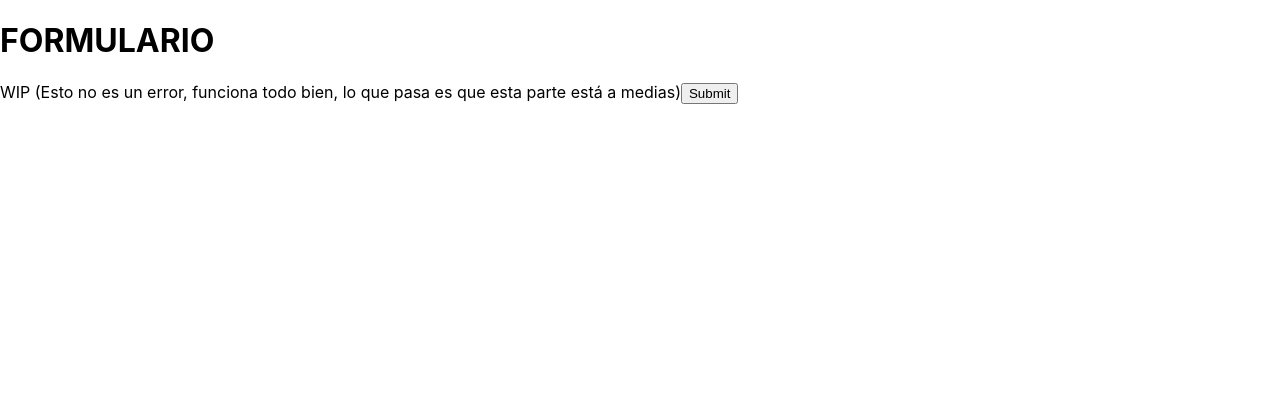
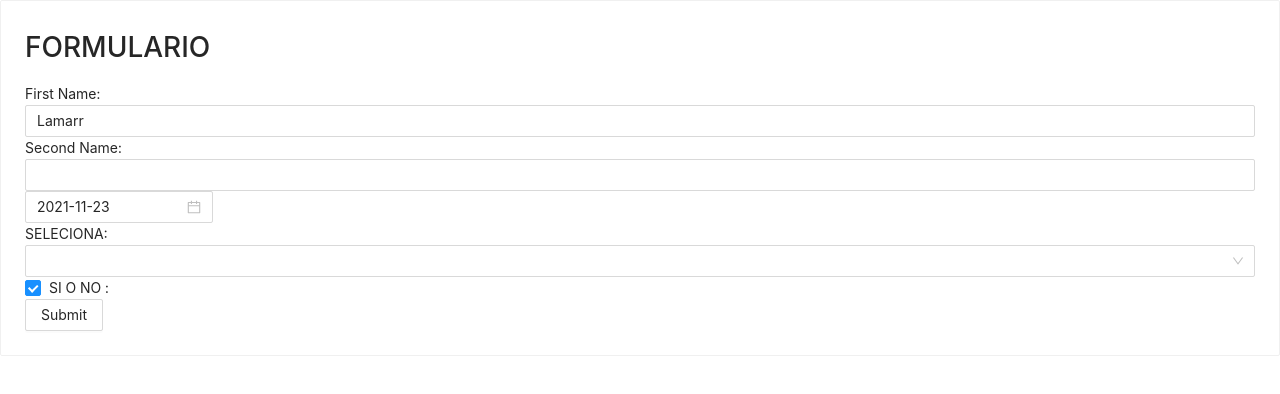
Before and after one commit to protoandgo/formik-schema-generator, a React (Create React App) app: page / in a window 1280 px wide. Shown: the top 394 px of the page. Built offline with nearby package versions, Linux system fonts and the light colour scheme.

Commit message:
add: Visibility and FieldWrapper

```diff
--- a/src/components/FormikBuilder/components/CheckboxInput.tsx
+++ b/src/components/FormikBuilder/components/CheckboxInput.tsx
@@ -1,5 +1,4 @@
 import { Checkbox, Typography } from "antd";
-import { useField } from "formik";
 
 export type CheckboxProps = {
   [x: string]: any;
@@ -7,13 +6,12 @@ export type CheckboxProps = {
   label: string;
 }
 const CheckboxInput = (props: CheckboxProps) => {
-  // const [field, meta, label] = useField({...props, type: 'checkbox' });
   const { field, meta } = props;
   const { label } = props;
 
   return (
     <>
-        <Checkbox {...field} type="checkbox" >{label}</Checkbox>
+        <Checkbox {...field} checked={field} type="checkbox" >{label}</Checkbox>
       {meta.touched && meta.error
         ? <Typography style={{ color: 'darkred' }}>{meta.error}</Typography>
         : null}
--- a/src/components/FormikBuilder/components/SelectInput.tsx
+++ b/src/components/FormikBuilder/components/SelectInput.tsx
@@ -1,7 +1,7 @@
 import { Select, Typography } from "antd";
 import { FieldInputProps, FieldMetaProps, useField } from "formik";
 import React from "react";
-import { Option } from "../types"
+import { Option } from "../utils/types"
 
 const option: Option = {
   title: "",
--- a/src/components/FormikBuilder/index.tsx
+++ b/src/components/FormikBuilder/index.tsx
@@ -1,4 +1,5 @@
 // Formik & Yup:
+import { Button } from "antd";
 import {
   Form,
   Formik,
@@ -6,6 +7,7 @@ import {
   useField,
   useFormikContext,
 } from "formik";
+import moment from "moment";
 import React, { useEffect, useRef, useState } from "react";
 import * as Yup from "yup";
 import { BooleanSchema, DateSchema, NumberSchema } from "yup";
@@ -13,6 +15,7 @@ import StringSchema from "yup/lib/string";
 
 // Component for different types of fields:
 import { CheckboxInput, DateInput, SelectInput, TextInput } from "./components";
+import FieldWrapper from "./utils/FieldWrapper";
 
 // Types:
 import {
@@ -23,13 +26,13 @@ import {
   Field_VisibilityFilter_FieldComparisonValue,
   Field_VisibilityFilter_FieldEmpty,
   FormSchema,
-} from "./types";
+} from "./utils/types";
 
 // Functional Component:
-type FormikBuilderProps = {
+type FormikBuilderProps<T = { [x: string]: any }> = {
   schema: FormSchema;
   errorMessageRequired: string;
-  initialValues?: {};
+  initialValues?: T;
   onSubmit: (values: {}) => void;
 };
 
@@ -44,9 +47,10 @@ const FormikBuilder = (props: FormikBuilderProps) => {
     fields.forEach((x) => {
       switch (x.type) {
         case "checkbox":
-          obj[x.name] = x.startChecked === true;
+          obj[x.name] = false;//x.startChecked === true;
           break;
         case "date":
+          obj[x.name] = moment().toISOString();
           break; // TODO
         case "email":
           obj[x.name] = "";
@@ -70,95 +74,90 @@ const FormikBuilder = (props: FormikBuilderProps) => {
 
   // =========================== Build Component by Field =========================== //
 
-  const ref = useRef<any>(); // any ?
+  // const ref = useRef<any>(); // any ?
 
-  const FilterPasses = (filter: Field_VisibilityFilter, deps: any) => {};
+  // const FilterPasses = (filter: Field_VisibilityFilter, deps: any) => {};
 
-  const FieldToComponent = (
-    fieldParams: Field,
-    deps: (boolean | FormikTouched<any> | FormikTouched<any>[] | undefined)[]
-  ): React.ReactNode => {
+  // const FieldToComponent = (
+  //   fieldParams: Field,
+  //   deps: (boolean | FormikTouched<any> | FormikTouched<any>[] | undefined)[]
+  // ): React.ReactNode => {
 
-    // Component is part of a Formik form
-    const [field, meta] = useField({ name: fieldParams.name });
+  //   // Component is part of a Formik form
+  //   const [field, meta] = useField({ name: fieldParams.name });
 
-    // Component visibility
-    const [visible, setVisible] = useState(true);
+  //   // Component visibility
+  //   const [visible, setVisible] = useState(true);
 
-    // Change visibility when specific fields change
-    useEffect(() => {
-      if (
-        fieldParams.visibility?.forEach((filter) => FilterPasses(filter, deps))
-      )
-        setVisible(true);
-      else setVisible(false);
-    }, [deps, fieldParams.visibility]);
+  //   // Change visibility when specific fields change
+  //   useEffect(() => {
+  //     if (
+  //       fieldParams.visibility?.forEach((filter) => FilterPasses(filter, deps))
+  //     )
+  //       setVisible(true);
+  //     else setVisible(false);
+  //   }, [deps, fieldParams.visibility]);
 
-    // Component by type will need to know that it is in a Formik form
-    const additionalProps = {
-      field: field,
-      meta: meta,
-    };
+  //   // Component by type will need to know that it is in a Formik form
+  //   const additionalProps = {
+  //     field: field,
+  //     meta: meta,
+  //   };
 
-    // Get Component by type
-    const componentByType = () => {
-      switch (fieldParams.type) {
-        case "text":
-          return <TextInput {...additionalProps} {...fieldParams} />;
-        // case "textArea":
-        //   return <TextAreaInput key={x.name} {...fieldParams} />;
-        case "select":
-          return <SelectInput {...additionalProps} {...fieldParams} />;
-        case "checkbox":
-          return <CheckboxInput {...additionalProps} {...fieldParams} />;
-        case "date":
-          return <DateInput {...additionalProps} {...fieldParams} />;
-        default:
-          return <></>;
-      }
-    };
+  //   // Get Component by type
+  //   const componentByType = () => {
+  //     switch (fieldParams.type) {
+  //       case "text":
+  //         return <TextInput {...additionalProps} {...fieldParams} />;
+  //       // case "textArea":
+  //       //   return <TextAreaInput key={x.name} {...fieldParams} />;
+  //       case "select":
+  //         return <SelectInput {...additionalProps} {...fieldParams} />;
+  //       case "checkbox":
+  //         return <CheckboxInput {...additionalProps} {...fieldParams} />;
+  //       case "date":
+  //         return <DateInput {...additionalProps} {...fieldParams} />;
+  //       default:
+  //         return <></>;
+  //     }
+  //   };
 
-    // Return the Component by type with key and visibility
-    return (
-      <div key={fieldParams.name} hidden={!visible}>
-        {componentByType()}
-      </div>
-    );
-  };
+  //   // Return the Component by type with key and visibility
+  //   return (
+  //     <div key={fieldParams.name} hidden={!visible}>
+  //       {componentByType()}
+  //     </div>
+  //   );
+  // };
 
   const BuildFields = (fields: Field[]): React.ReactNode => {
-    // const { values, touched } = useFormikContext<any>();
-    // return fields.map((fieldParams) => {
-    //   // Gather the fields that are related to this field's visibility
-    //   // to use as useEffect deps to check on them everytime they change
-    //   const deps: (
-    //     | boolean
-    //     | FormikTouched<any>
-    //     | FormikTouched<any>[]
-    //     | undefined
-    //   )[] = [];
-    //   fieldParams.visibility?.forEach((filter) => {
-    //     if (filter.hasOwnProperty("field"))
-    //       deps.push(values[(filter as Field_VisibilityFilter_FieldAny).field]);
-    //     deps.push(touched[(filter as Field_VisibilityFilter_FieldAny).field]);
-    //     if (filter.hasOwnProperty("otherField"))
-    //       deps.push(
-    //         values[
-    //           (filter as Field_VisibilityFilter_FieldComparisonOtherField)
-    //             .otherField
-    //         ]
-    //       );
-    //     deps.push(
-    //       touched[
-    //         (filter as Field_VisibilityFilter_FieldComparisonOtherField)
-    //           .otherField
-    //       ]
-    //     );
-    //   });
-    //   // Return component by type with useField
-    //   return FieldToComponent(fieldParams, deps);
-    // });
-    return <React.Fragment>WIP (Esto no es un error, funciona todo bien, lo que pasa es que esta parte está a medias)</React.Fragment>
+    const { values, touched } = useFormikContext<typeof initialValues>() ?? {};
+    return fields.map((fieldParams) => {
+      // Gather the fields that are related to this field's visibility
+      // to use as useEffect deps to check on them everytime they change
+      const deps: (
+        | boolean
+        | FormikTouched<any>
+        | FormikTouched<any>[]
+        | undefined
+      )[] = [];
+      if (values && touched) {
+        console.log("Worked");
+        fieldParams.visibility?.forEach((filter) => {
+          if (filter.hasOwnProperty("field"))
+            deps.push(values[(filter as Field_VisibilityFilter_FieldAny).field]);
+            deps.push(touched[(filter as Field_VisibilityFilter_FieldAny).field]);
+          if (filter.hasOwnProperty("otherField"))
+            deps.push(values[(filter as Field_VisibilityFilter_FieldComparisonOtherField).otherField]);
+            deps.push(touched[(filter as Field_VisibilityFilter_FieldComparisonOtherField).otherField]);
+        });
+      }
+      else console.log("Did not work");
+      // Return component by type with useField
+      // return FieldToComponent(fieldParams, deps);
+      return <FieldWrapper fieldParams={fieldParams} deps={deps} />;
+    });
+    // return <React.Fragment>WIP (Esto no es un error, funciona todo bien, lo que pasa es que esta parte está a medias)</React.Fragment>
   };
 
   // =========================== Build Validation by Field =========================== //
@@ -173,7 +172,8 @@ const FormikBuilder = (props: FormikBuilderProps) => {
           prop = Yup.boolean();
           break;
         case "date":
-          break; // TODO
+          prop = Yup.date();
+          break;
         case "email":
           prop = Yup.string().email("Invalid email addresss`");
           break;
@@ -206,7 +206,7 @@ const FormikBuilder = (props: FormikBuilderProps) => {
 
   return (
     <Formik
-      innerRef={ref}
+      // innerRef={ref}
       initialValues={BuildInitValues(fields, initialValues)}
       validationSchema={BuildYup(fields, errorMessageRequired)}
       onSubmit={async (values, { setSubmitting }) => {
@@ -217,7 +217,7 @@ const FormikBuilder = (props: FormikBuilderProps) => {
     >
       <Form>
         {BuildFields(fields)}
-        <button type="submit">Submit</button>
+        <Button htmlType="submit">Submit</Button>
       </Form>
     </Formik>
   );
--- /dev/null
+++ b/src/components/FormikBuilder/utils/FieldWrapper.tsx
@@ -0,0 +1,126 @@
+import { useField, FormikTouched, useFormikContext } from "formik";
+import { useState, useEffect } from "react";
+import {
+  TextInput,
+  SelectInput,
+  CheckboxInput,
+  DateInput,
+} from "../components";
+import {
+  Field,
+  Field_VisibilityFilter,
+  Field_VisibilityFilter_FieldComparisonOtherField,
+  Field_VisibilityFilter_FieldComparisonValue,
+  Field_VisibilityFilter_FieldEmpty,
+} from "./types";
+
+const FilterPasses = (filter: Field_VisibilityFilter, deps: any) => {
+  if (filter.hasOwnProperty("field")) {
+    if (filter.hasOwnProperty("otherField")) {
+      const xAs = filter as Field_VisibilityFilter_FieldComparisonOtherField;
+      switch (xAs.is) {
+        case "less than":
+          return deps[xAs.field] < deps[xAs.otherField];
+        case "equal":
+          return deps[xAs.field] === deps[xAs.otherField];
+        case "more than":
+          return deps[xAs.field] > deps[xAs.otherField];
+      }
+    } else if (filter.hasOwnProperty("value")) {
+      const xAs = filter as Field_VisibilityFilter_FieldComparisonValue;
+      switch (xAs.is) {
+        case "less than":
+          return deps[xAs.field] < xAs.value;
+        case "equal":
+          return deps[xAs.field] === xAs.value;
+        case "more than":
+          return deps[xAs.field] > xAs.value;
+      }
+    } else {
+      const xAs = filter as Field_VisibilityFilter_FieldEmpty;
+      console.log(xAs);
+      switch (xAs.is) {
+        case "empty":
+          console.log(xAs.field + " is empty?");
+          return deps[xAs.field] === "";
+        case "not empty":
+          console.log(
+            xAs.field + " is not empty? " + (deps[xAs.field] !== "")
+          );
+          return deps[xAs.field] !== "";
+      }
+    }
+  }
+  return false;
+};
+
+const FieldWrapper = (props: {
+  fieldParams: Field;
+  deps: (boolean | FormikTouched<any> | FormikTouched<any>[] | undefined)[];
+}) => {
+  const { fieldParams, deps } = props;
+
+  // Component is part of a Formik form
+  const [field, meta] = useField({ name: fieldParams.name });
+
+  // TESTTTTTTTTTTTTTTTTTTTTTTTTTTTTTTT
+  const { values, touched } = useFormikContext();
+  // TESTTTTTTTTTTTTTTTTTTTTTTTTTTTTTTT
+
+  // Component visibility
+  const [visible, setVisible] = useState(true);
+
+  // Change visibility when specific fields change
+  useEffect(() => {
+    let v = true;
+    if (fieldParams.visibility) {
+      console.log(fieldParams.name + "---TIENE!!!!!---");
+      console.log("DEPS -----------");
+      console.log(deps);
+      console.log("----------- DEPS");
+      for (let filter of fieldParams.visibility) {
+        // if (!FilterPasses(filter, deps)) {
+        if (!FilterPasses(filter, values)) {
+          v = false;
+          break;
+        }
+      }
+    }
+    else console.log("-no tiene...");
+    setVisible(v);
+  // }, [deps, fieldParams.name, fieldParams.visibility]);
+  }, [deps, fieldParams.name, fieldParams.visibility, values]);
+
+  // Component by type will need to know that it is in a Formik form
+  const additionalProps = {
+    field: field,
+    meta: meta,
+  };
+
+  // Get Component by type
+  const componentByType = () => {
+    switch (fieldParams.type) {
+      case "text":
+        return <TextInput {...additionalProps} {...fieldParams} />;
+      // case "textArea":
+      //   return <TextAreaInput key={x.name} {...fieldParams} />;
+      case "select":
+        return <SelectInput {...additionalProps} {...fieldParams} />;
+      case "checkbox":
+        return <CheckboxInput {...additionalProps} {...fieldParams} />;
+      case "date":
+        return <DateInput {...additionalProps} {...fieldParams} />;
+      default:
+        return <></>;
+    }
+  };
+
+  // Return the Component by type with key and visibility
+  return (
+    <div key={fieldParams.name} hidden={!visible}>
+      {componentByType()}
+    </div>
+  );
+};
+
+export default FieldWrapper;
--- a/src/index.css
+++ b/src/index.css
@@ -1,3 +1,5 @@
+@import '~antd/dist/antd.css';
+
 body {
   margin: 0;
   font-family: -apple-system, BlinkMacSystemFont, 'Segoe UI', 'Roboto', 'Oxygen',
--- a/src/pages/App/index.tsx
+++ b/src/pages/App/index.tsx
@@ -1,9 +1,11 @@
 // https://codesandbox.io/s/github/tchaumeny/formik-schema/tree/master/demo?file=/src/forms.jsx:1798-1804
 // https://github.com/tchaumeny/formik-schema
 
+import { Card } from "antd";
 import React from "react";
 import FormikBuilder from "../../components/FormikBuilder";
-import { FormSchema } from "../../components/FormikBuilder/types";
+import { FormSchema } from "../../components/FormikBuilder/utils/types";
+import TestForm from "../../TestPage/TestForm";
 
 // Form Schemas will be stored in a separate file
 const exampleSchema: FormSchema = {
@@ -21,8 +23,8 @@ const exampleSchema: FormSchema = {
       required: false,
       visibility: [
         {
-          field: 'firstName',
-          is: 'not empty'
+          field: "firstName",
+          is: "not empty",
         },
       ],
     },
@@ -44,7 +46,7 @@ const exampleSchema: FormSchema = {
           title: "OOO",
           value: "ooo",
         },
-      ]
+      ],
     },
     {
       name: "checkboxxxx",
@@ -65,6 +67,7 @@ const errorMessageRequired = "Required";
 const App = () => {
   return (
     <React.Fragment>
+      <Card>
         <h1>FORMULARIO</h1>
         <FormikBuilder
           schema={exampleSchema}
@@ -72,6 +75,8 @@ const App = () => {
           initialValues={exampleData}
           onSubmit={(values) => console.log(values)}
         />
+        {/* <TestForm /> */}
+      </Card>
     </React.Fragment>
   );
 };
```
Also changed, not shown: src/components/FormikBuilder/utils/types.ts (renamed from src/components/FormikBuilder/types.ts, +7 -7 lines), src/components/FormikBuilder/utils/formSchemas.ts (renamed from src/components/FormikBuilder/formSchemas.ts). Lines whose indentation alone changed are shown as unchanged.
